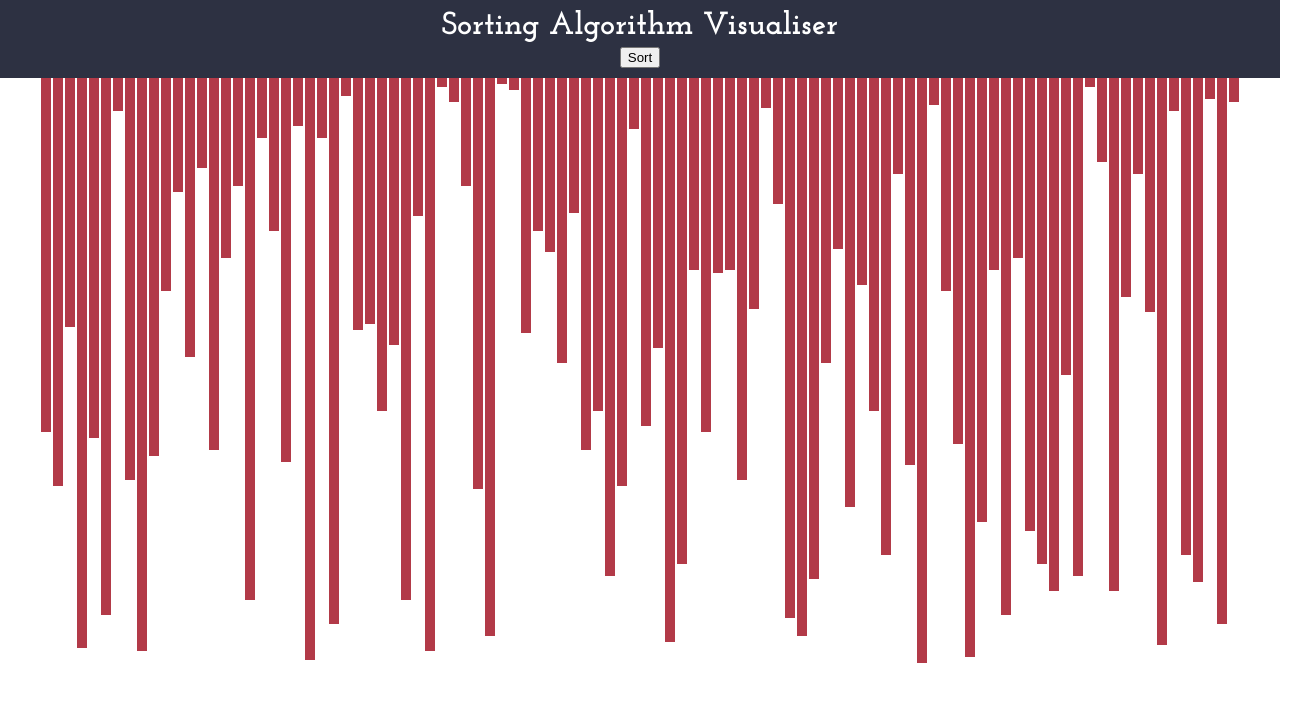
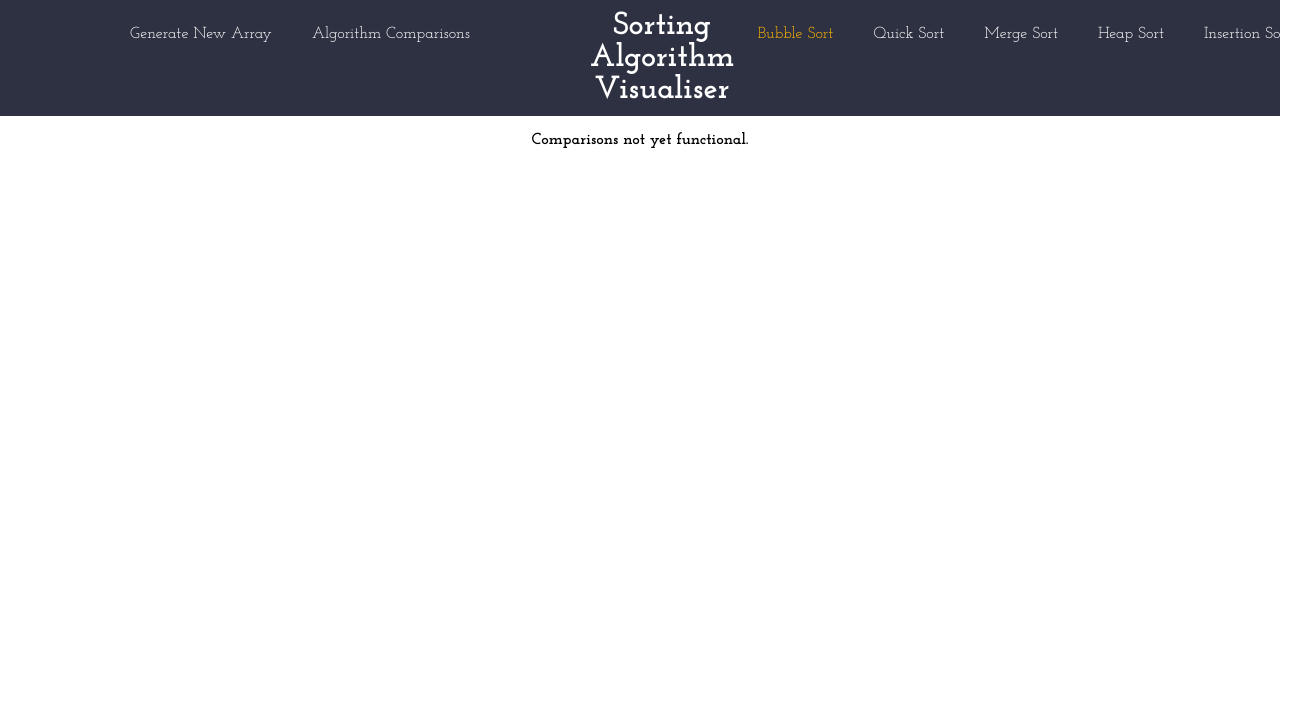
Before and after one commit to owenmilliner/sorting-algorithm-visualiser, a React (Create React App) app in the folder sorting-algorithm-visualiser/: page /comparison in a window 1280 px wide. Shown: the top 702 px of the page, 1314 px wide, since content can reach past the window. Built offline with nearby package versions, Linux system fonts and the light colour scheme.

Commit message:
Addition of react routes for single/double algorithm visualisation. Updating of styling.

```diff
--- a/sorting-algorithm-visualiser/package.json
+++ b/sorting-algorithm-visualiser/package.json
@@ -8,6 +8,7 @@
     "@testing-library/user-event": "^13.5.0",
     "react": "^17.0.2",
     "react-dom": "^17.0.2",
+    "react-router-dom": "^6.2.1",
     "react-scripts": "5.0.0",
     "web-vitals": "^2.1.2"
   },
--- a/sorting-algorithm-visualiser/src/App.css
+++ b/sorting-algorithm-visualiser/src/App.css
@@ -4,22 +4,83 @@
   color: white;
 }
 
+body {
+  max-width: 1500px;
+  margin: auto;
+}
+
 .header {
   background-color: #2d3142;
-  padding-top: 10px;
+  padding: 10px;
+  display: grid;
+  grid-template-columns: 580px auto 580px;
+}
+
+.header__link {
+  text-decoration: none;
+  color: white;
 }
 
 .header__text {
-  margin: 0;
+  margin: auto;
+}
+
+.header__element {
+  display: inline;
+  list-style: none;
+}
+
+.header__dataOptions {
+  padding: 0;
+}
+
+.header__sortOptions {
+  padding: 0;
+}
+
+.header__dataOptions__element {
+  padding: 20px;
+  display: inline;
+}
+
+.header__sortOptions__element--status-inactive {
+  padding: 20px;
+  display: inline;
+}
+
+.header__sortOptions__element--status-active {
+  padding: 20px;
+  display: inline;
+  color: #ffb600;
 }
 
 .chart__header {
   background-color: #2d3142;
 }
 
-.chart__header__button {
+.chart__header__button--status-enabled {
   margin-bottom: 10px;
-  margin-top: 5px;
+  background-color: white;
+  border: none;
+  color: #2d3142;
+  padding: 10px 20px;
+  border-radius: 3px;
+}
+
+.chart__header__button--status-disabled {
+  margin-bottom: 10px;
+  background-color: #ffb600;
+  border: none;
+  color: #2d3142;
+  padding: 10px 20px;
+  border-radius: 3px;
+  opacity: 0.4;
+  cursor: not-allowed;
+}
+
+.chart__header__button--status-enabled:hover {
+  background-color: #ffb600;
+  color: white;
 }
 
 .chart__display {
@@ -45,3 +106,8 @@
   background-color: #ffb600;
   width: auto;
 }
+
+.comparison__text {
+  color: black;
+  font-weight: bold;
+}
--- a/sorting-algorithm-visualiser/src/App.js
+++ b/sorting-algorithm-visualiser/src/App.js
@@ -1,17 +1,24 @@
 import './App.css';
-import Chart from './components/Chart';
+import { BrowserRouter, Routes, Route } from 'react-router-dom';
 import Header from './components/Header';
+import SingleVisualisation from './components/SingleVisualisation';
+import ComparisonVisualisation from './components/ComparisonVisualisation';
 
 function App() {
   return (
+    <BrowserRouter>
       <div className='App'>
         <style>
           @import
           url('https://fonts.googleapis.com/css2?family=Josefin+Slab:ital,wght@0,100;0,200;0,300;0,400;0,500;0,600;0,700;1,100;1,200;1,300;1,400;1,500;1,600;1,700&display=swap');
         </style>
         <Header />
-      <Chart className='chart' />
+        <Routes>
+          <Route path='/' element={<SingleVisualisation />} />
+          <Route path='/comparison' element={<ComparisonVisualisation />} />
+        </Routes>
       </div>
+    </BrowserRouter>
   );
 }
 
--- a/sorting-algorithm-visualiser/src/components/Chart.jsx
+++ b/sorting-algorithm-visualiser/src/components/Chart.jsx
@@ -4,6 +4,7 @@ import BubbleSort from '../algorithms/bubble-sort';
 
 const Chart = () => {
   const [dataSet, setDataSet] = useState([]);
+  const [isSorting, setIsSorting] = useState(false);
   let key = 0;
 
   useEffect(() => {
@@ -92,10 +93,16 @@ const Chart = () => {
     <div className='chart'>
       <div className='chart__header'>
         <button
-          className='chart__header__button'
+          id='chart__button'
+          className='chart__header__button--status-enabled'
           onClick={() => {
-            const sortIndexes = BubbleSort(dataSet); //return array of swaps in order.
-            animateSort(sortIndexes);
+            if (!isSorting) {
+              document.getElementById('chart__button').className =
+                'chart__header__button--status-disabled';
+              const sortIndexes = BubbleSort(dataSet); //return array of swaps in order.
+              animateSort(sortIndexes);
+              setIsSorting(true);
+            }
           }}
         >
           Sort
--- /dev/null
+++ b/sorting-algorithm-visualiser/src/components/ComparisonVisualisation.jsx
@@ -0,0 +1,5 @@
+const ComparisonVisualisation = () => {
+  return <p className='comparison__text'>Comparisons not yet functional.</p>;
+};
+
+export default ComparisonVisualisation;
--- a/sorting-algorithm-visualiser/src/components/Header.jsx
+++ b/sorting-algorithm-visualiser/src/components/Header.jsx
@@ -1,7 +1,38 @@
+import { Link } from 'react-router-dom';
+
 const Header = () => {
   return (
     <header className='header'>
-      <h1 className='header__text'>Sorting Algorithm Visualiser</h1>
+      <ul className='header__element header__dataOptions'>
+        <li className='header__dataOptions__element'>Generate New Array</li>
+        <Link to='/comparison' className='header__link'>
+          <li className='header__dataOptions__element'>
+            Algorithm Comparisons
+          </li>
+        </Link>
+      </ul>
+      <Link to='/' className='header__link'>
+        <h1 className='header__element header__text'>
+          Sorting Algorithm Visualiser
+        </h1>
+      </Link>
+      <ul className='header__element header__sortOptions'>
+        <li className='header__sortOptions__element--status-active'>
+          Bubble Sort
+        </li>
+        <li className='header__sortOptions__element--status-inactive'>
+          Quick Sort
+        </li>
+        <li className='header__sortOptions__element--status-inactive'>
+          Merge Sort
+        </li>
+        <li className='header__sortOptions__element--status-inactive'>
+          Heap Sort
+        </li>
+        <li className='header__sortOptions__element--status-inactive'>
+          Insertion Sort
+        </li>
+      </ul>
     </header>
   );
 };
--- /dev/null
+++ b/sorting-algorithm-visualiser/src/components/SingleVisualisation.jsx
@@ -0,0 +1,7 @@
+import Chart from './Chart';
+
+const SingleVisualisation = () => {
+  return <Chart className='chart' />;
+};
+
+export default SingleVisualisation;
```
Also changed, not shown: 1 other file (tests, documents, lock files or other folders). Lines whose indentation alone changed are shown as unchanged.
